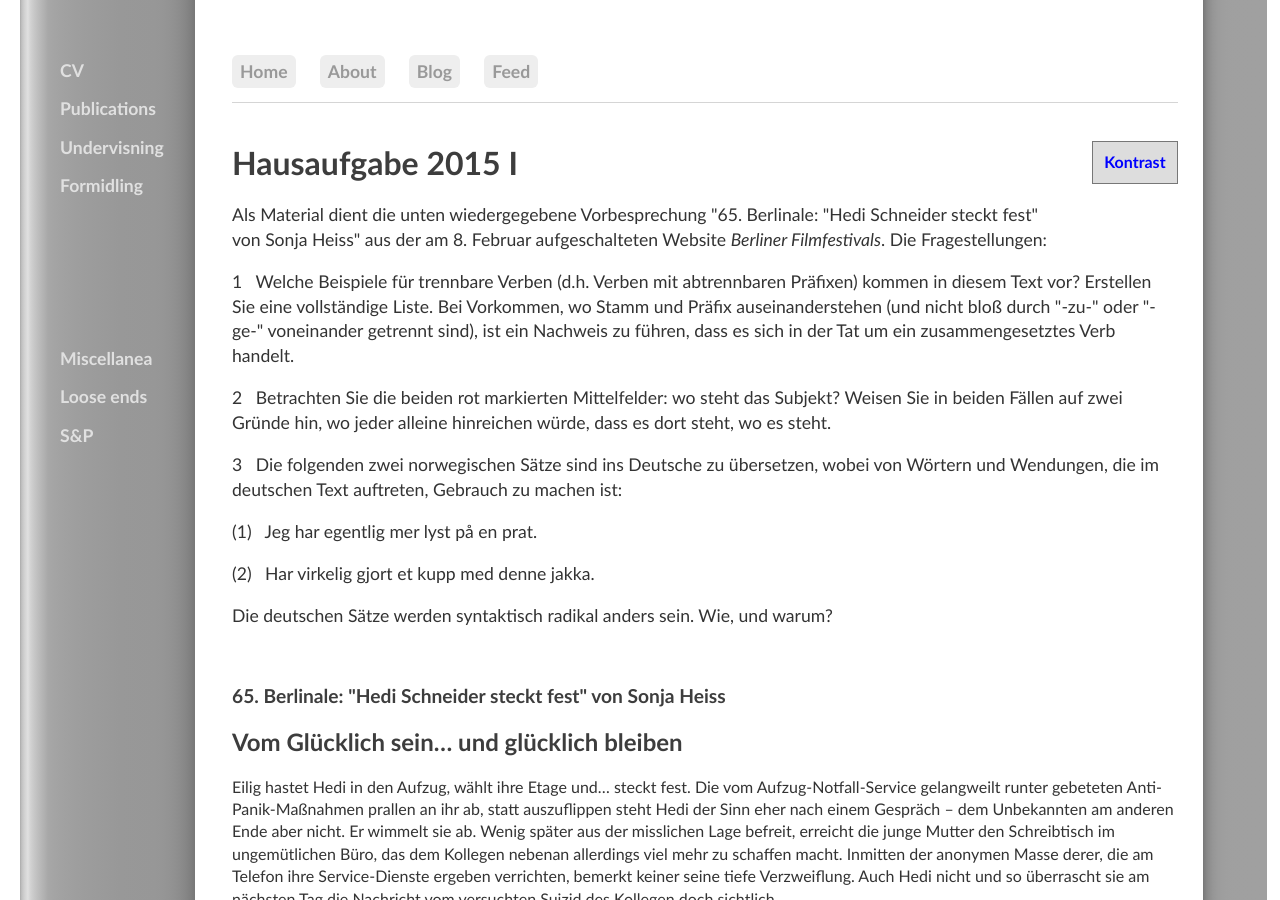
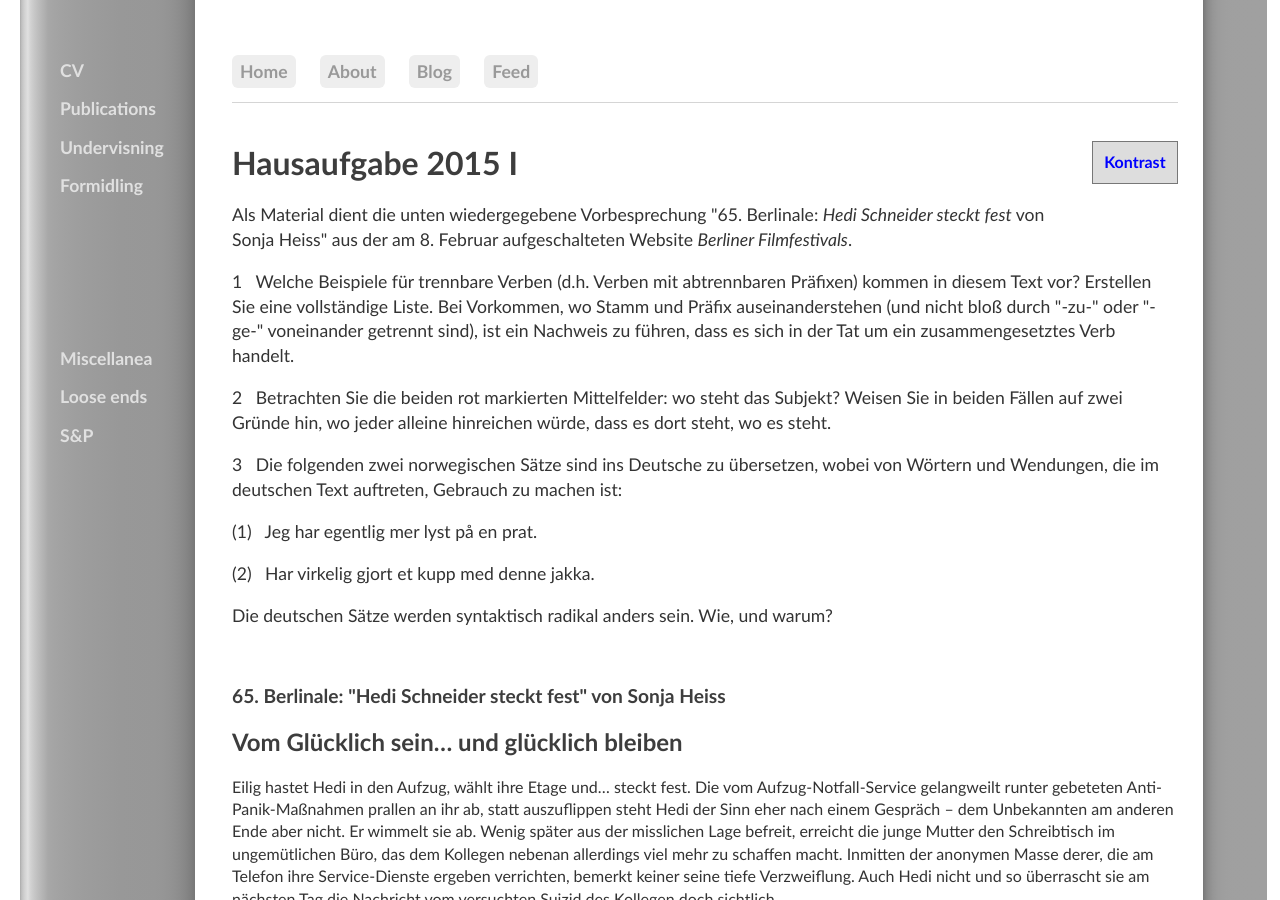
Before and after one commit to kjelljs/kjelljs.github.io, a Jekyll site: the page built from courses/kontrast/2015I.html, in a window 1280 px wide and 900 px high. Built offline with Jekyll 4.4.1, drawn with Linux system fonts in a browser that asks for light colours.

Commit message:
Update 2015I.html

```diff
--- a/courses/kontrast/2015I.html
+++ b/courses/kontrast/2015I.html
@@ -3,7 +3,7 @@ layout: post2
 title: "Hausaufgabe 2015 I"
 ---
 
-<div class="ingress"><p>Als Material dient die unten wiedergegebene Vorbesprechung "65. Berlinale: "Hedi Schneider steckt fest" von Sonja Heiss" aus der am 8. Februar aufgeschalteten Website <i>Berliner Filmfestivals</i>. Die Fragestellungen:</p>
+<div class="ingress"><p>Als Material dient die unten wiedergegebene Vorbesprechung "65. Berlinale: <i>Hedi Schneider steckt fest</i> von Sonja Heiss" aus der am 8. Februar aufgeschalteten Website <i>Berliner Filmfestivals</i>.</p>
 
 <p>1 &nbsp; Welche Beispiele für trennbare Verben (d.h. Verben mit abtrennbaren Präfixen) kommen in diesem Text vor? Erstellen Sie eine vollständige Liste. Bei Vorkommen, wo Stamm und Präfix auseinanderstehen (und nicht bloß durch "-zu-" oder "-ge-" voneinander getrennt sind), ist ein Nachweis zu führen, dass es sich in der Tat um ein zusammengesetztes Verb handelt.</p>
 <p>
```
